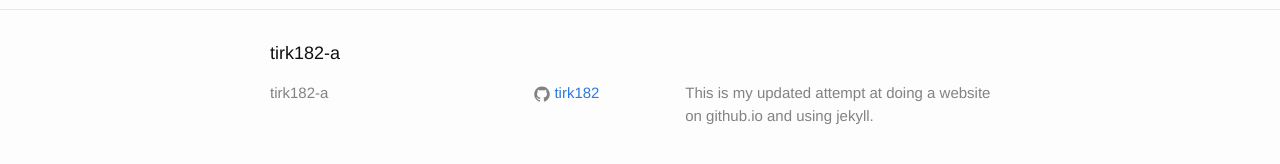
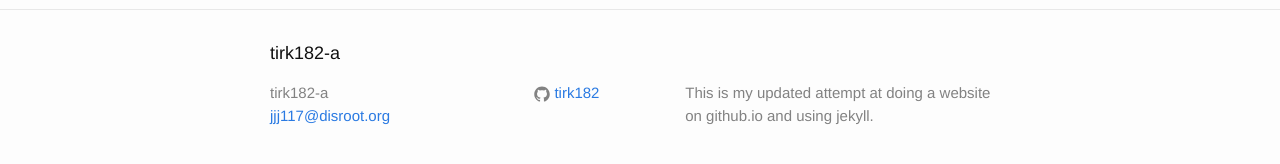
Before and after one commit to tirk182/tirk182.github.io, a Jekyll site: the page built from index.html, in a window 1280 px wide. Shown: the part 557-721 px from the top of the page. Built offline with Jekyll 4.4.1, drawn with Linux system fonts in a browser that asks for light colours.

Commit message:
Update _config.yml

```diff
--- a/_config.yml
+++ b/_config.yml
@@ -7,7 +7,7 @@
 
 # Site settings
 title: tirk182-a
-#email: your-email@domain.com
+email: jjj117@disroot.org
 description: > # this means to ignore newlines until "baseurl:"
   This is my updated attempt at doing a website on github.io and using jekyll.
 baseurl: "" # the subpath of your site, e.g. /blog
```
